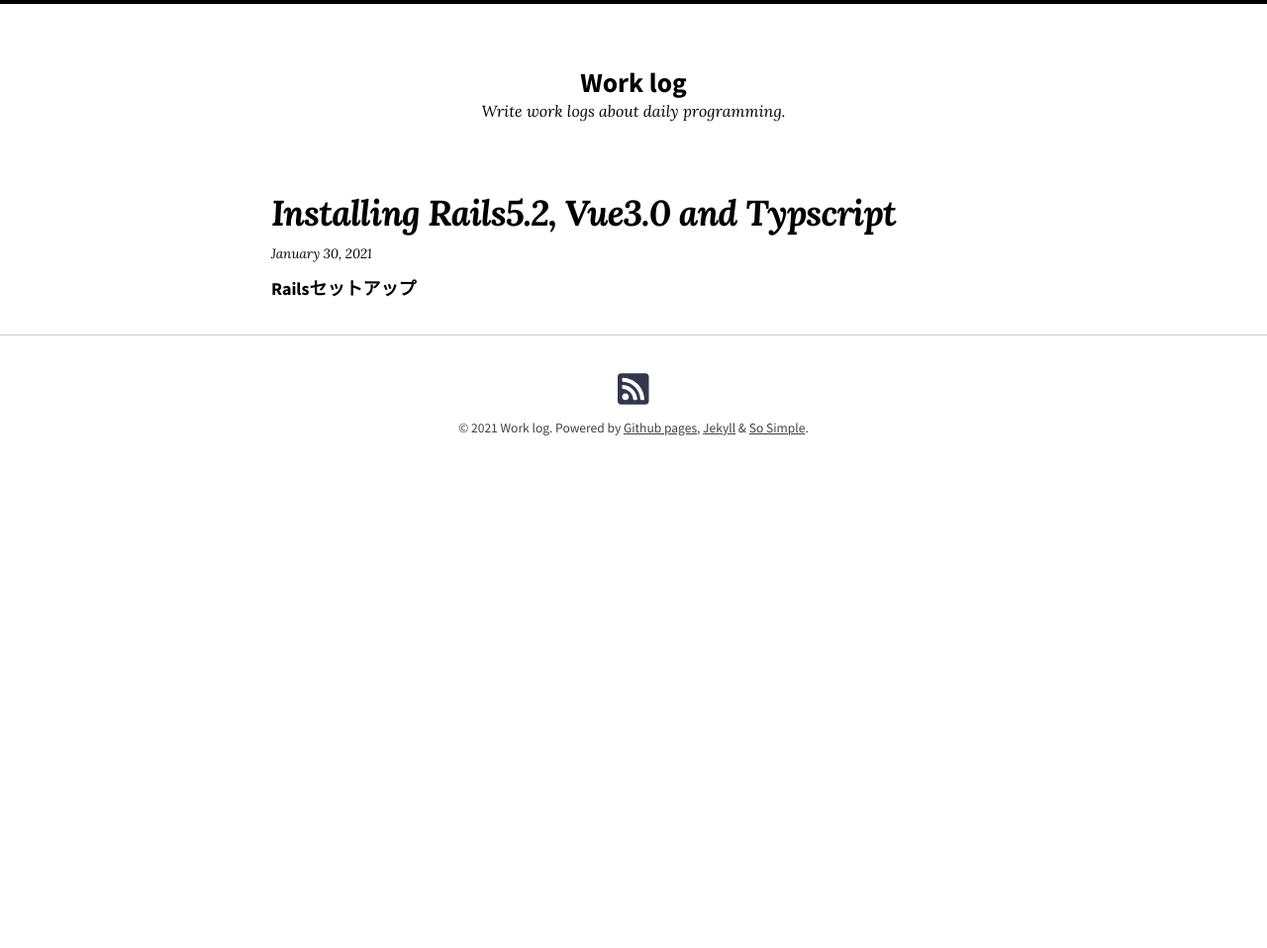
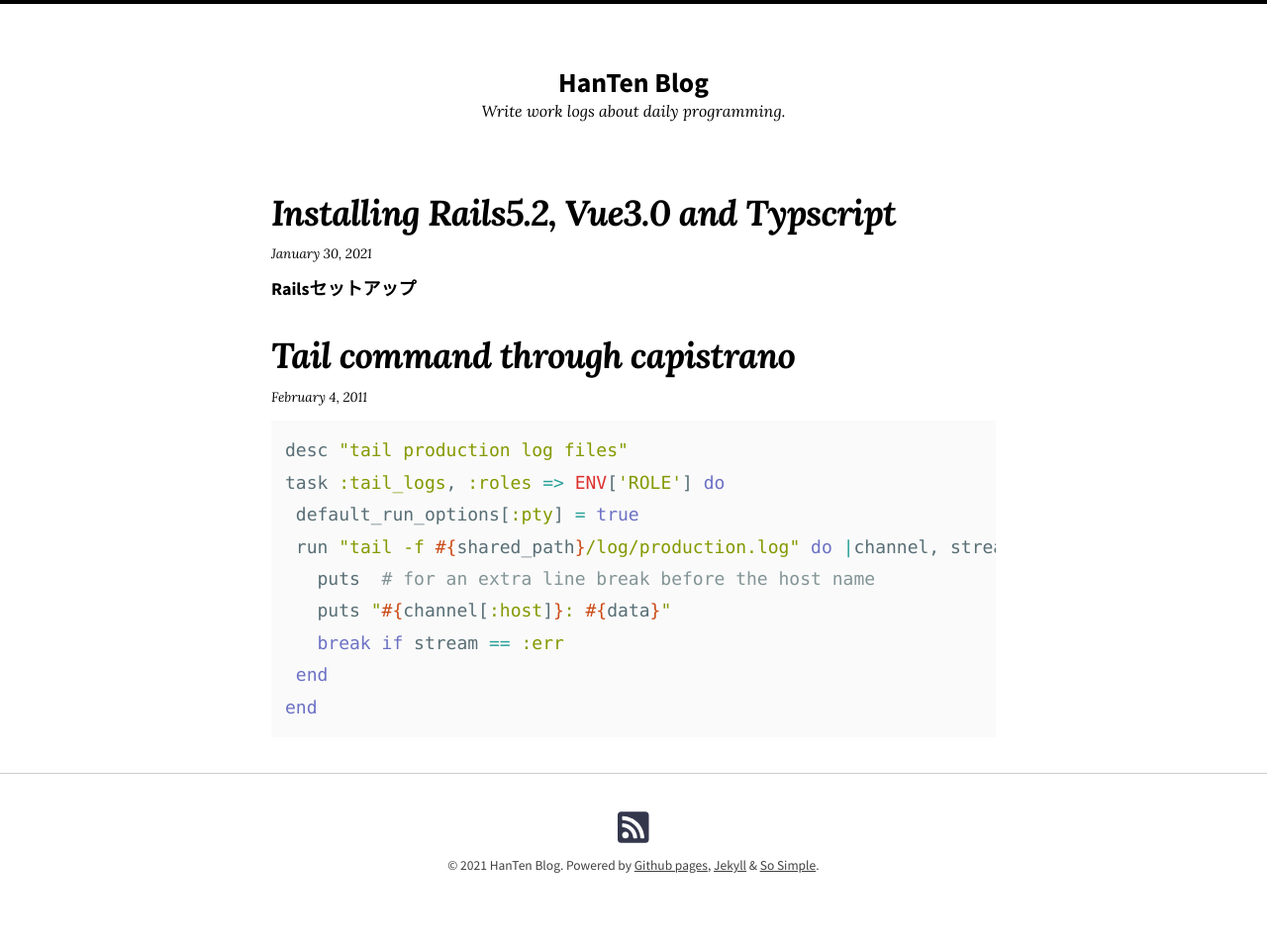
Before and after one commit to shunsuke1980/shunsuke1980.github.io, a Jekyll site: the page built from index.md, in a window 1280 px wide. Shown: the whole page at 99% size. Built offline with Jekyll 4.4.1, drawn with Linux system fonts in a browser that asks for light colours; nearby versions of some CDN libraries; before the commit the page ends 900 px from its top, so only the background shows below that.

Commit message:
記事更新

````diff
--- a/_config.yml
+++ b/_config.yml
@@ -17,7 +17,7 @@ theme: jekyll-theme-so-simple
 # remote_theme: mmistakes/so-simple-theme
 skin: "/assets/css/skins/default.css"
 locale: en-US
-title: Work log
+title: HanTen Blog
 description: >- # this means to ignore newlines until "baseurl:"
   Write work logs about daily programming.
 baseurl: # the subpath of your site, e.g. "/blog"
--- a/_includes/social-share.html
+++ b/_includes/social-share.html
@@ -1,6 +1,3 @@
 <div class="page-share">
-  <a href="https://www.facebook.com/sharer/sharer.php?u={{ page.url | absolute_url | url_encode }}" onclick="window.open(this.href, 'window', 'left=20,top=20,width=500,height=500,toolbar=1,resizable=0'); return false;" class="btn btn--facebook btn--small"><i class="fab fa-fw fa-facebook" aria-hidden="true"></i> <span>{{ site.data.text[site.locale].share | default: 'Share' }}</span></a>
   <a href="https://twitter.com/intent/tweet?text={{ page.title | url_encode }}%20{{ page.url | absolute_url | url_encode }}" onclick="window.open(this.href, 'window', 'left=20,top=20,width=500,height=500,toolbar=1,resizable=0'); return false;" class="btn btn--twitter btn--small"><i class="fab fa-fw fa-twitter" aria-hidden="true"></i> <span>{{ site.data.text[site.locale].tweet | default: 'Tweet' }}</span></a>
-  <a href="https://www.linkedin.com/shareArticle?mini=true&url={{ page.url | absolute_url | url_encode }}" onclick="window.open(this.href, 'window', 'left=20,top=20,width=500,height=500,toolbar=1,resizable=0'); return false;" class="btn btn--linkedin btn--small"><i class="fab fa-fw fa-linkedin" aria-hidden="true"></i> <span>LinkedIn</span></a>
-  <a href="https://reddit.com/submit?title={{ page.title | url_encode }}&url={{ page.url | absolute_url | url_encode }}" onclick="window.open(this.href, 'window', 'left=20,top=20,width=500,height=500,toolbar=1,resizable=0'); return false;" class="btn btn--reddit btn--small"><i class="fab fa-fw fa-reddit" aria-hidden="true"></i> <span>Reddit</span></a>
 </div>
--- /dev/null
+++ b/_posts/2011-02-04-tail_command_through_capistrano.md
@@ -0,0 +1,18 @@
+---
+layout: post
+title:  "Tail command through capistrano"
+date:   2011-02-04 09:00:00 +0900
+categories: installation
+---
+
+```ruby
+desc "tail production log files"
+task :tail_logs, :roles => ENV['ROLE'] do
+ default_run_options[:pty] = true
+ run "tail -f #{shared_path}/log/production.log" do |channel, stream, data|
+   puts  # for an extra line break before the host name
+   puts "#{channel[:host]}: #{data}"
+   break if stream == :err
+ end
+end
+```
````
Also changed, not shown: _posts/2021-01-30-installing_rails_vue3_ts.md (renamed from _posts/2021-01-30-installing_rails_vue3_ts.markdown, +1 -1 lines), images/shunsuke.jpg.
